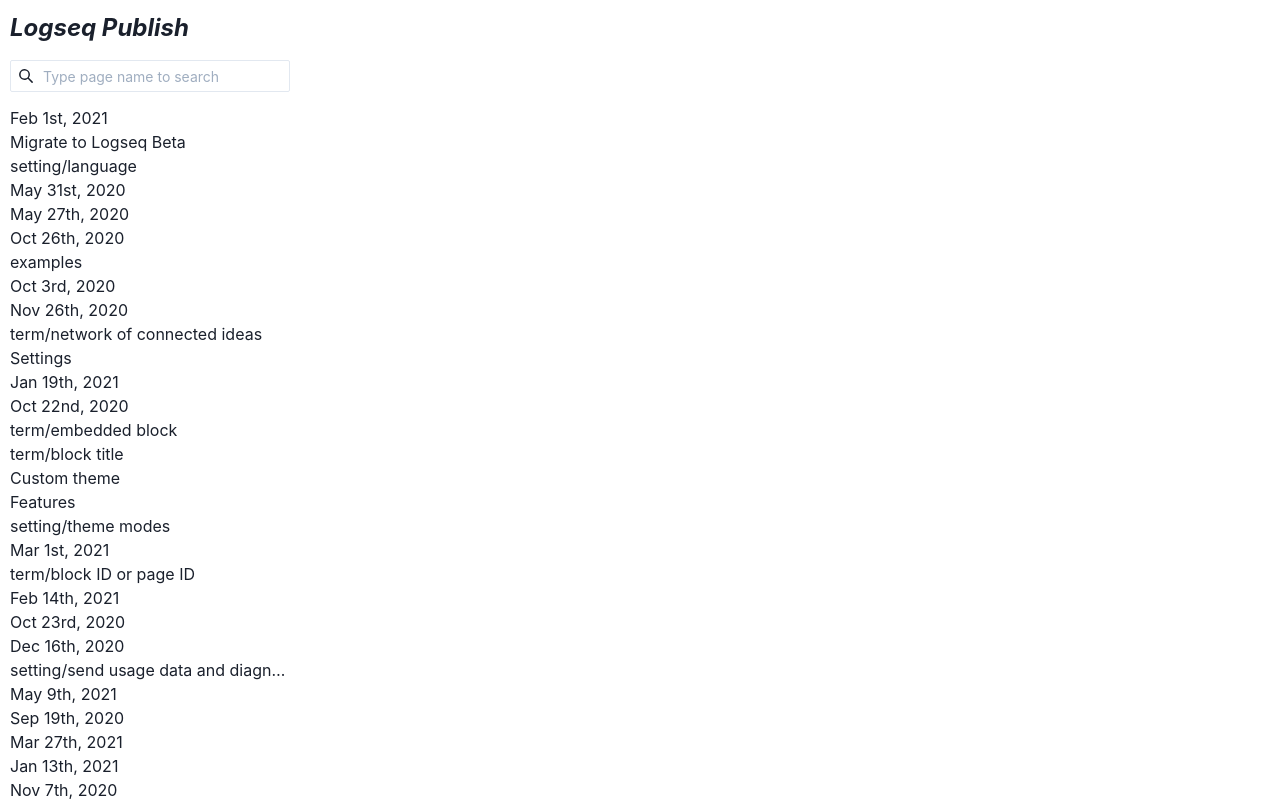
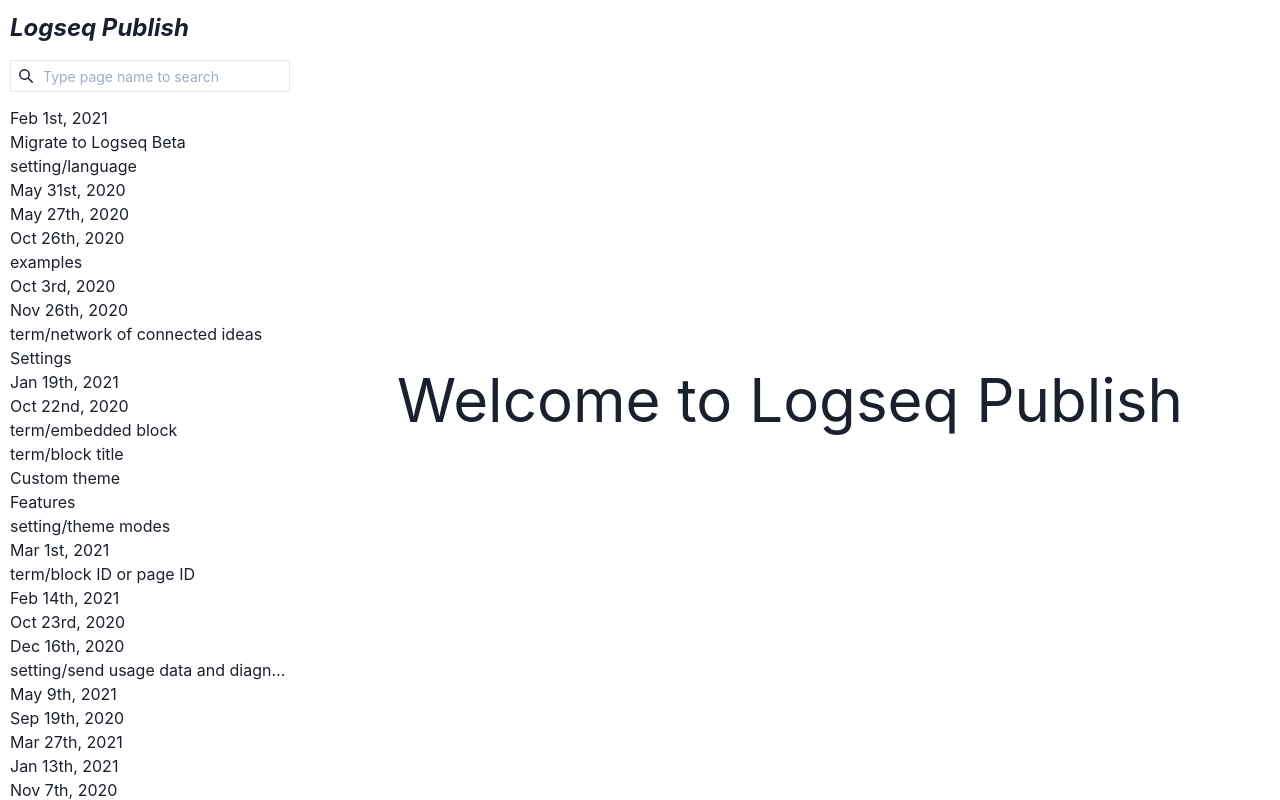
Before and after one commit to logseq/publish, a Next.js app: page / in a window 1280 px wide. Built offline with nearby package versions, Linux system fonts and the light colour scheme.

Commit message:
TOC style

```diff
--- a/src/components/Layout.js
+++ b/src/components/Layout.js
@@ -4,7 +4,7 @@
 export default function Layout({ nav, content, toc }) {
   const logo = (
     <Link href="/">
-      <Box fontWeight="bold" fontSize="2xl" fontStyle="italic">
+      <Box cursor="pointer" fontWeight="bold" fontSize="2xl" fontStyle="italic">
         Logseq Publish
       </Box>
     </Link>
--- a/src/components/TOC.js
+++ b/src/components/TOC.js
@@ -40,7 +40,7 @@
     <Box
       as="nav"
       display={{ base: 'none', md: 'block' }}
-      padding="7px"
+      padding="10px"
       fontSize="sm"
       alignSelf="flex-start"
       position="sticky"
--- a/src/pages/index.js
+++ b/src/pages/index.js
@@ -1,4 +1,4 @@
-import { Box } from '@chakra-ui/react'
+import { Box, Flex } from '@chakra-ui/react'
 import Layout from '../components/Layout'
 import PagesNav from '../components/PagesNav'
 import { pageNames } from '../utils'
@@ -6,9 +6,20 @@
 export default function Home() {
   const nav = <PagesNav pages={pageNames} />
   const content = (
-    <Box padding="14px" display={{ base: 'block', md: 'none' }}>
-      {nav}
-    </Box>
+    <>
+      <Box padding="14px" display={{ md: 'none' }}>
+        {nav}
+      </Box>
+      <Flex
+        height="100vh"
+        justifyContent="center"
+        alignItems="center"
+        display={{ base: 'hidden', md: 'flex' }}
+        fontSize="6xl"
+      >
+        Welcome to Logseq Publish
+      </Flex>
+    </>
   )
 
   return <Layout nav={nav} content={content} />
```
